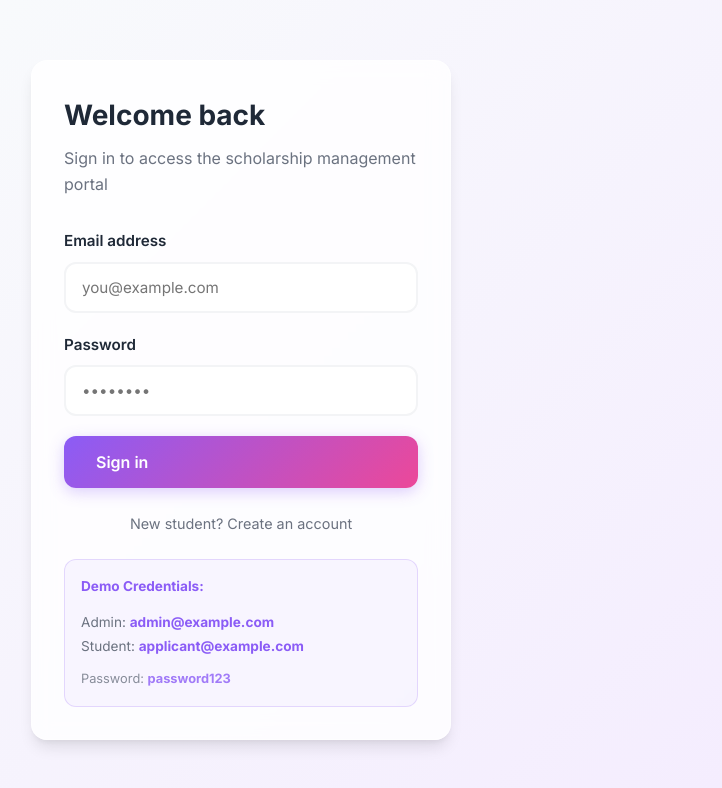
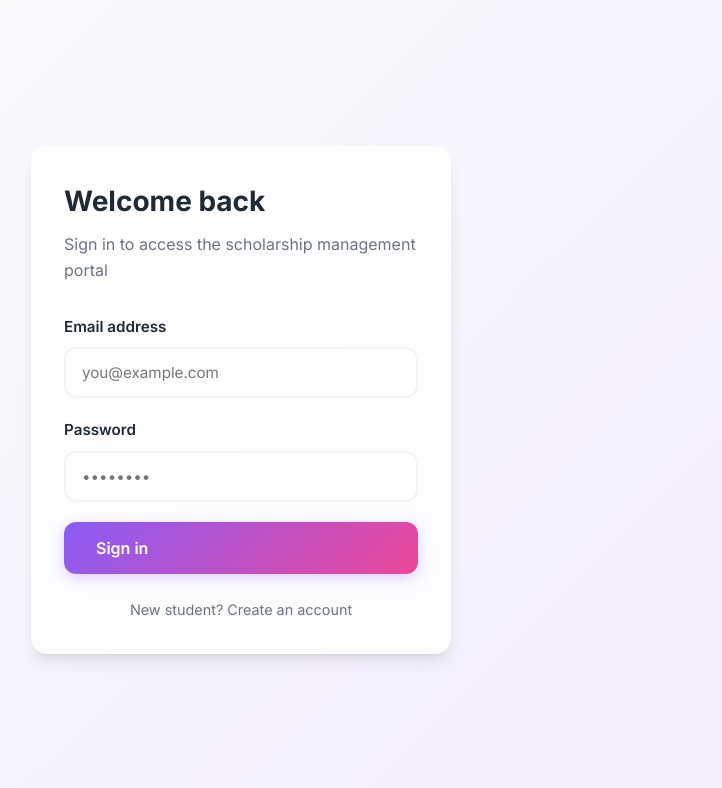
Before and after one commit to shifumark/CEAP, a React (Vite) app in the folder client/: page /login in a window 1280 px wide. Shown: the top 788 px of the page, without its empty margins (1-723 px from the left). Built offline with nearby package versions, Linux system fonts and the light colour scheme; no server answers.

Commit message:
Remove Demo Credentials box from login page
Was publicly advertising admin@example.com and a password. That account
is already disabled in production, and applicant@example.com should not
be advertised publicly either. Also removes the now-unused
.demo-credentials CSS.

```diff
--- a/client/src/pages/LoginPage.tsx
+++ b/client/src/pages/LoginPage.tsx
@@ -77,17 +77,6 @@ const LoginPage = () => {
         <p style={{ margin: '1.5rem 0 0', textAlign: 'center', fontSize: '0.9rem' }}>
           New student? <Link to="/register">Create an account</Link>
         </p>
-
-        <div className="demo-credentials">
-          <strong>Demo Credentials:</strong>
-          <div style={{ marginTop: '0.75rem', lineHeight: '1.8' }}>
-            <div>Admin: <strong>admin@example.com</strong></div>
-            <div>Student: <strong>applicant@example.com</strong></div>
-            <div style={{ marginTop: '0.5rem', fontSize: '0.8rem', opacity: 0.8 }}>
-              Password: <strong>password123</strong>
-            </div>
-          </div>
-        </div>
       </div>
     </div>
   );
--- a/client/src/styles.css
+++ b/client/src/styles.css
@@ -740,20 +740,6 @@ tr:hover {
   margin-bottom: 2rem;
 }
 
-.demo-credentials {
-  background: rgba(139, 92, 246, 0.05);
-  border: 1px solid rgba(139, 92, 246, 0.2);
-  border-radius: var(--radius-md);
-  padding: 1rem;
-  margin-top: 1.5rem;
-  font-size: 0.85rem;
-  color: var(--text-secondary);
-}
-
-.demo-credentials strong {
-  color: var(--primary);
-}
-
 /* ===========================
    PAGE LAYOUT
    =========================== */
```
